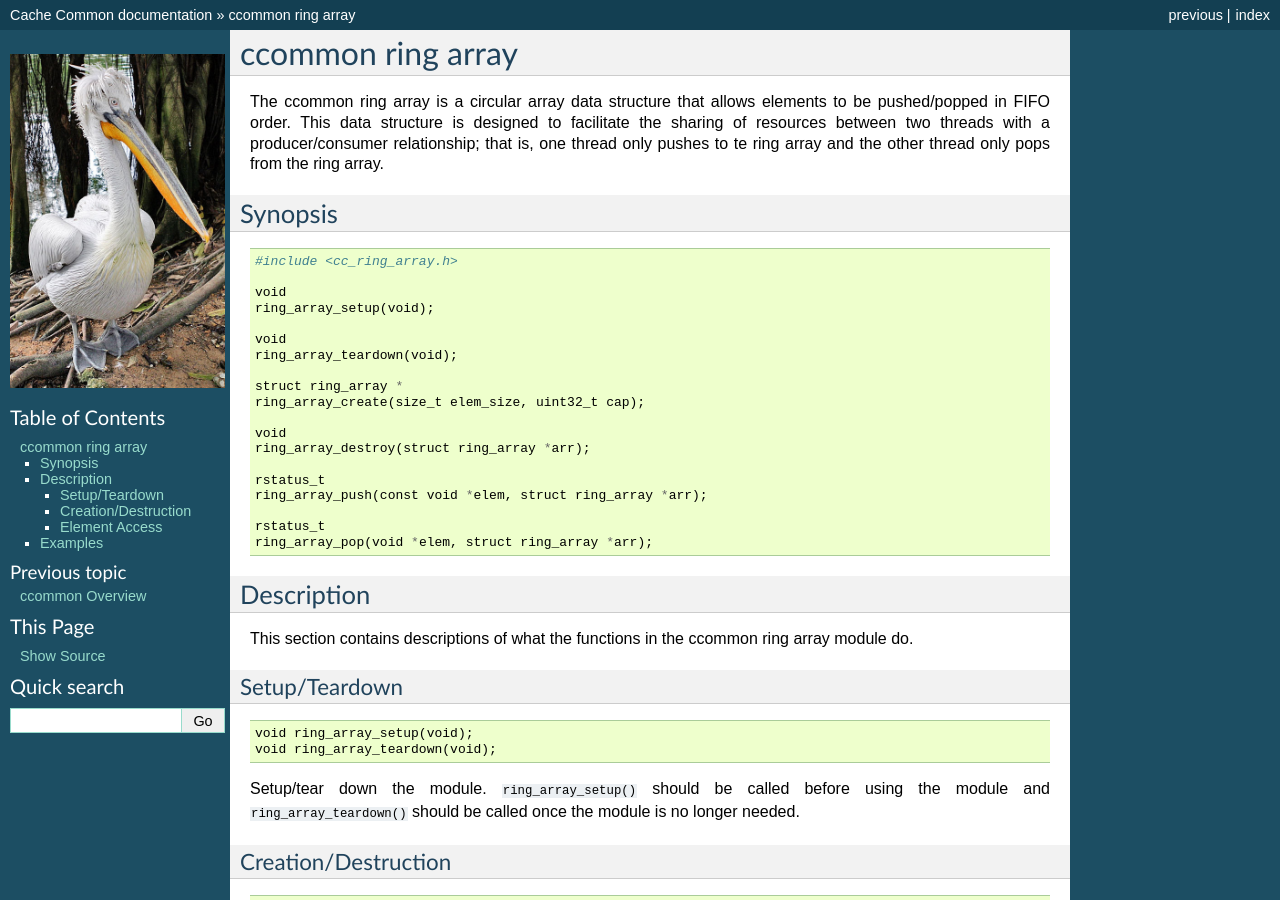
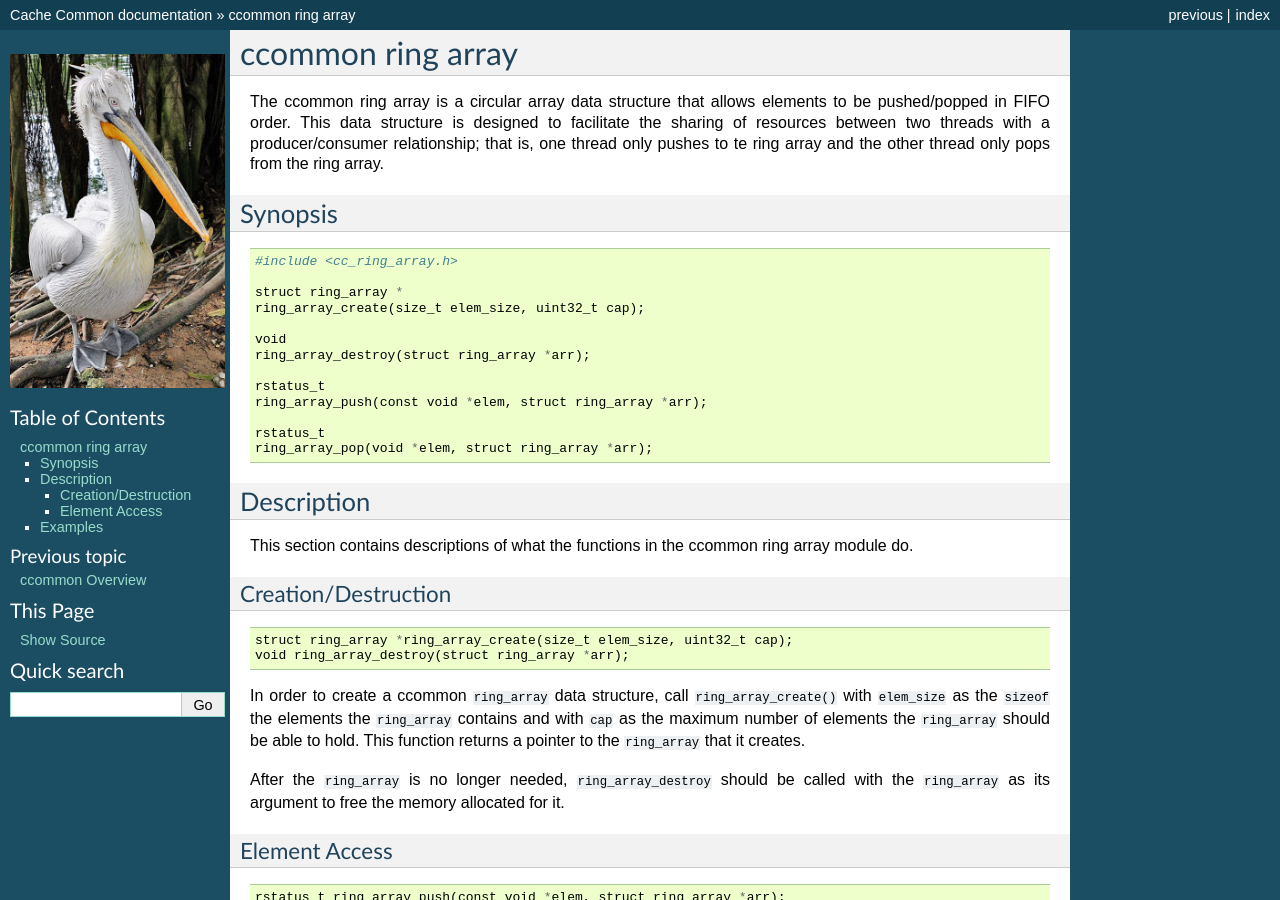
Before and after one commit to twitter/ccommon, a Sphinx documentation site: the page built from docs/modules/cc_ring_array.rst, in a window 1280 px wide and 900 px high. Built offline with Sphinx 7.4.7, drawn with Linux system fonts in a browser that asks for light colours; some of the changed text lies outside the part shown.

Commit message:
ccommon: remove ring_array setup/teardown
RB_ID=746289

```diff
--- a/docs/modules/cc_ring_array.rst
+++ b/docs/modules/cc_ring_array.rst
@@ -8,12 +8,6 @@ Synopsis
 ::
 
   #include <cc_ring_array.h>
-
-  void
-  ring_array_setup(void);
-
-  void
-  ring_array_teardown(void);
 
   struct ring_array *
   ring_array_create(size_t elem_size, uint32_t cap);
@@ -31,15 +25,6 @@ Description
 -----------
 
 This section contains descriptions of what the functions in the ccommon ring array module do.
-
-Setup/Teardown
-^^^^^^^^^^^^^^
-::
-
-  void ring_array_setup(void);
-  void ring_array_teardown(void);
-
-Setup/tear down the module. ``ring_array_setup()`` should be called before using the module and ``ring_array_teardown()`` should be called once the module is no longer needed.
 
 Creation/Destruction
 ^^^^^^^^^^^^^^^^^^^^
@@ -85,9 +70,6 @@ Hello World! with ccommon ``ring_array``:
                     int i, msg_len = strlen(msg);
                     rstatus_t status;
 
-                    /* Setup ring array module */
-                    ring_array_setup();
-
                     /* Create ring_array */
                     arr = ring_array_create(sizeof(char), 100);
 
@@ -116,8 +98,5 @@ Hello World! with ccommon ``ring_array``:
                     /* Destroy ring_array */
                     ring_array_destroy(arr);
 
-                    /* Teardown ring_array module */
-                    ring_array_teardown();
-
                     return 0;
                 }
```
Also changed, not shown: 2 other files.
